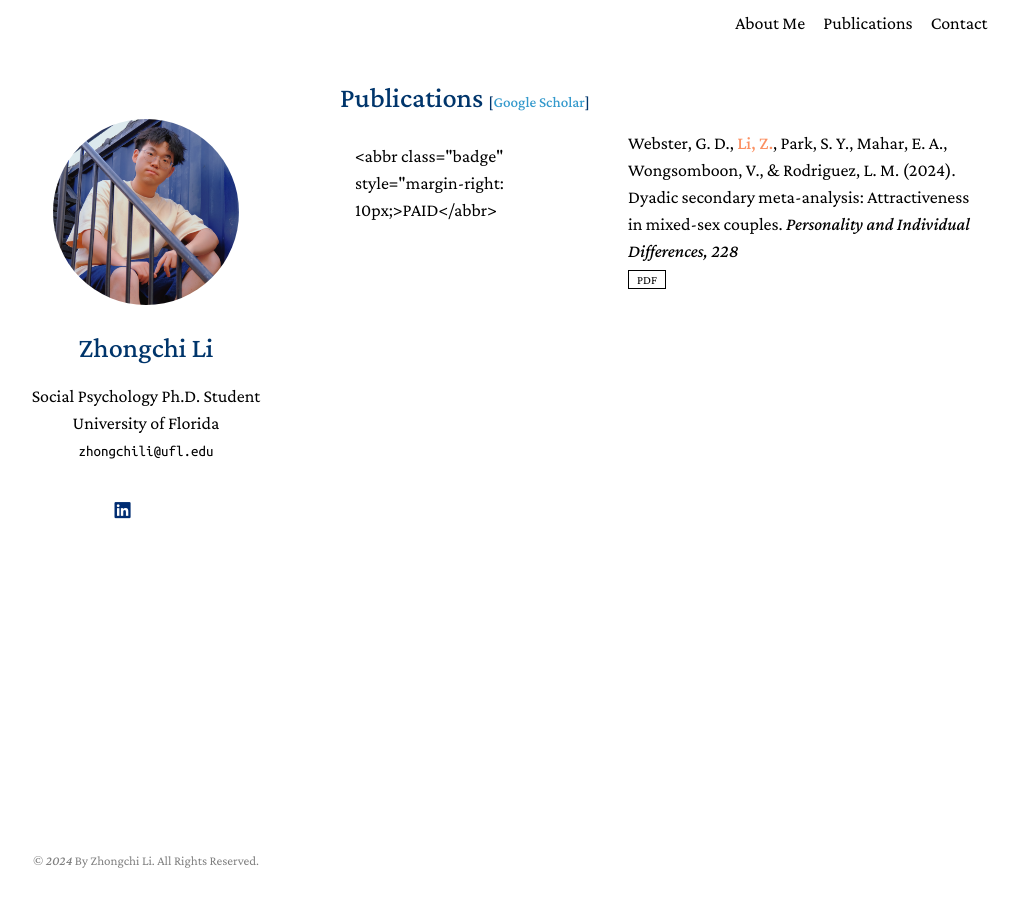
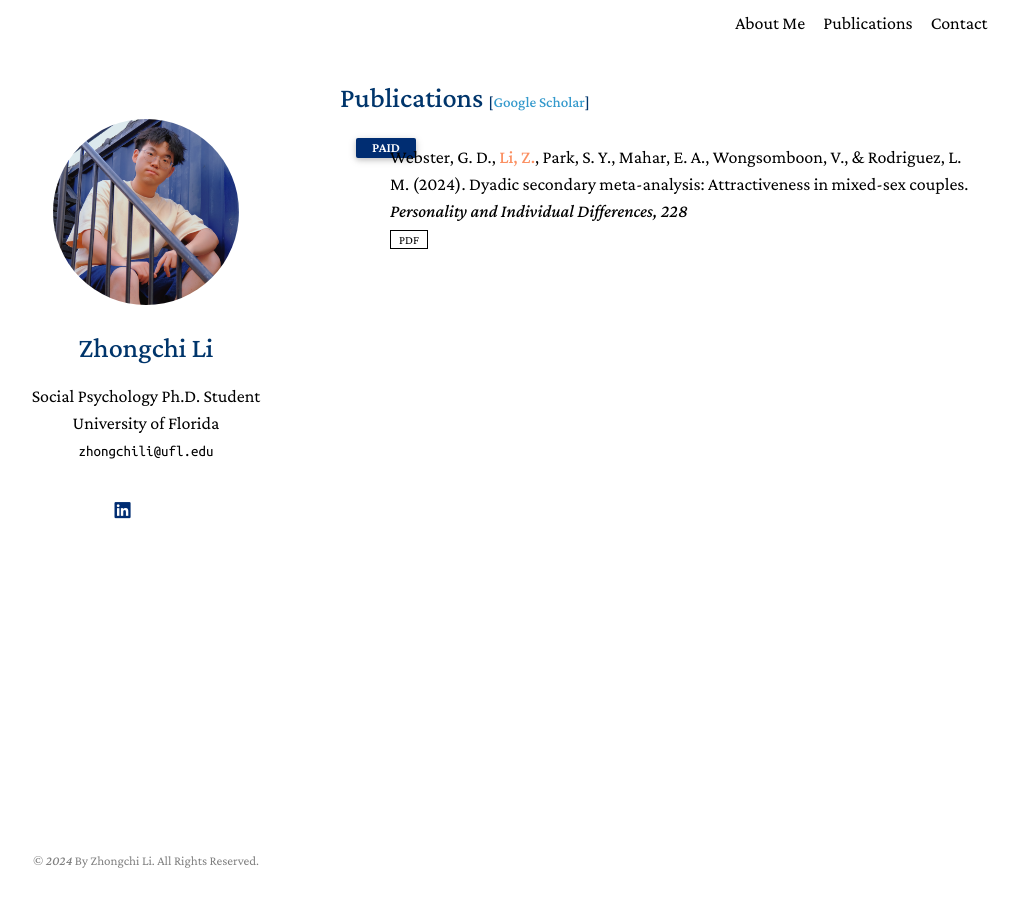
Before and after one commit to zhongchili52/zhongchili52.github.io, a Jekyll site: the page built from publicationspage.md, in a window 1280 px wide. Shown: the whole page, without its empty margins (130-1149 px from the left). Built offline with Jekyll 4.4.1, drawn with Linux system fonts in a browser that asks for light colours; nearby versions of some CDN libraries; library files that are not in the unit come from our copies; a style sheet for code colours, icons or effects is not loaded.

Commit message:
Update publications.md

```diff
--- a/_includes/publications.md
+++ b/_includes/publications.md
@@ -12,7 +12,7 @@
 <div class="pub-row">
    <div class="col-sm-3 abbr" style="position: relative;padding-right: 15px;padding-left: 15px;">
     <!-- <img src="{{ link.image }}" class="teaser img-fluid z-depth-1" style="width=100;height=40%"> -->
-            <abbr class="badge" style="margin-right: 10px;>{{ link.conference_short }}</abbr>
+            <abbr class="badge">{{ link.conference_short }}</abbr>
   </div>
   <div class="col-sm-9" style="position: relative;padding-right: 15px;padding-left: 20px;">
       <div class="title"><a href="{{ link.pdf }}">{{ link.title }}</a></div>
```
